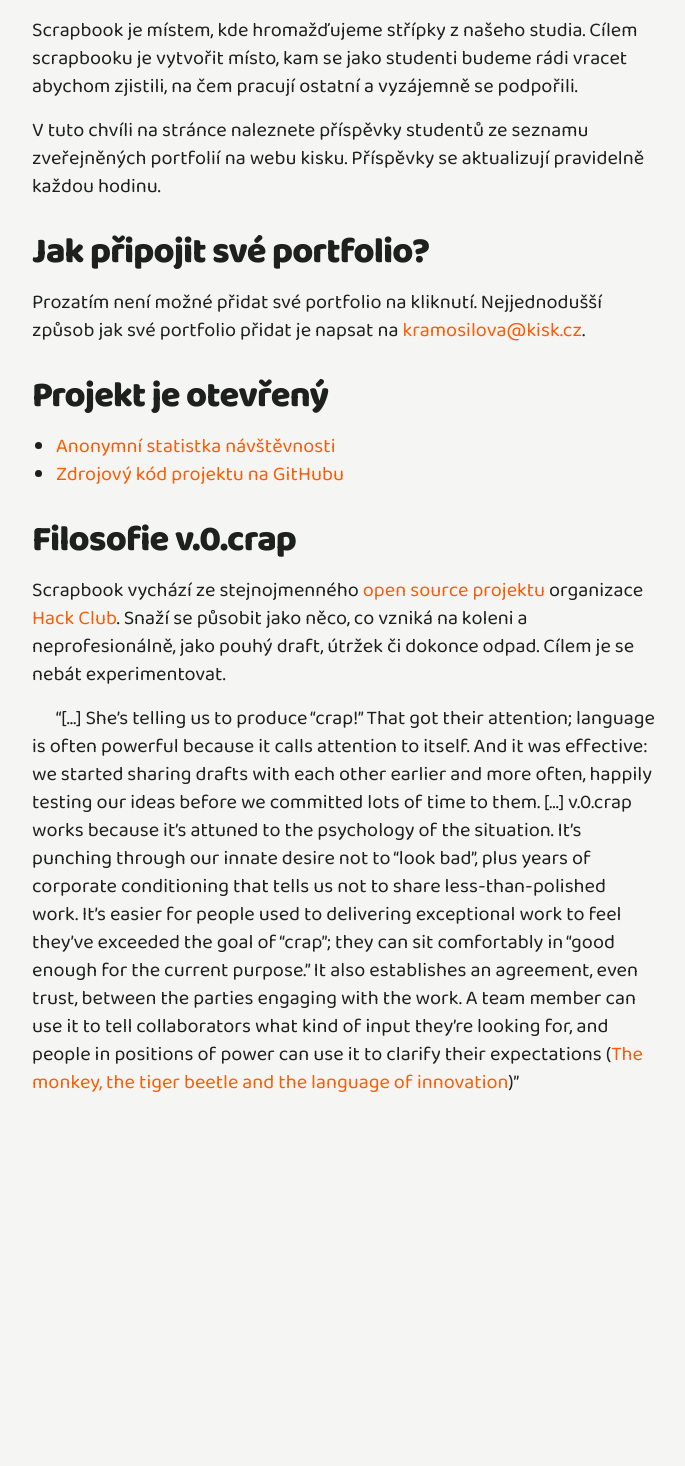
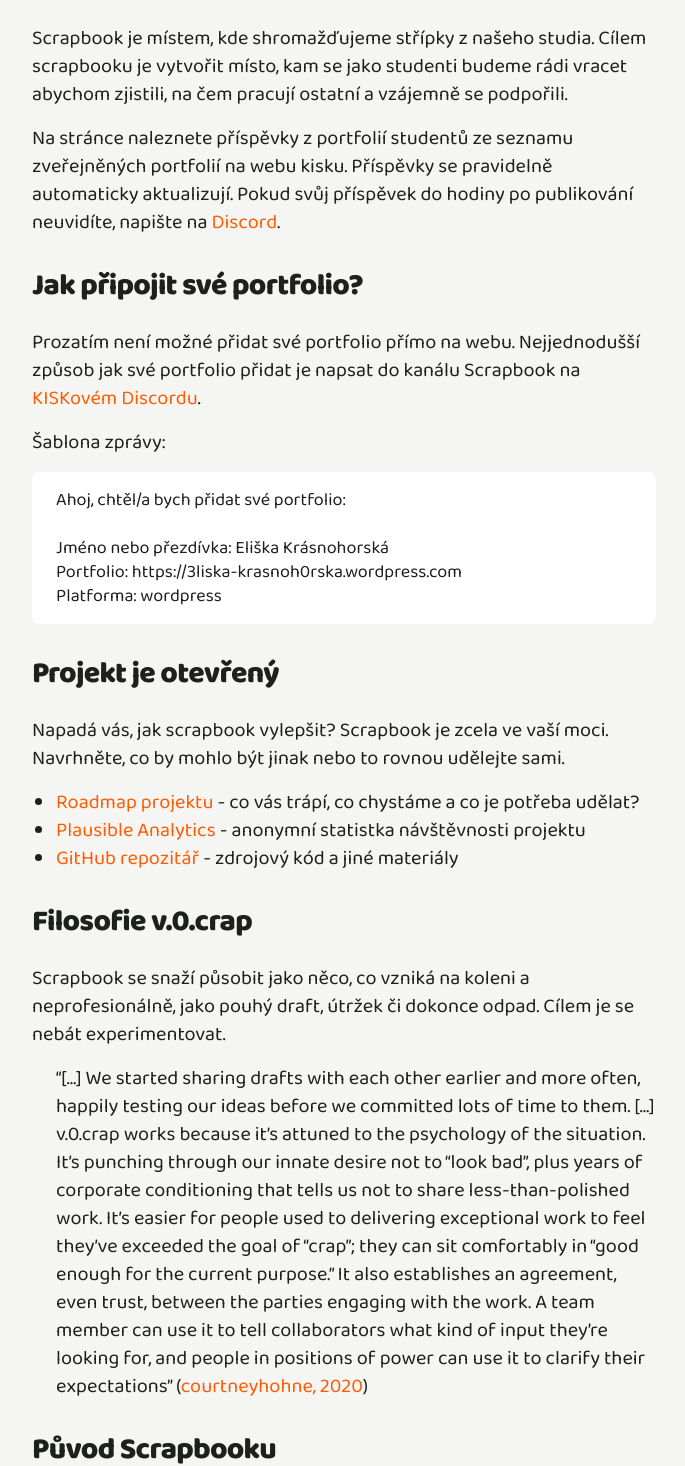
Before and after one commit to kisk-muni/scrapbook, a Next.js app: page /about in a window 1280 px wide. Shown: the part 144-1610 px from the top of the page, without its empty margins (296-981 px from the left). Before the commit the page ends 1320 px from the top, so only its background shows below. Built offline with nearby package versions, Linux system fonts and the light colour scheme; a web font is replaced by a local one.

Commit message:
marketing

```diff
--- a/app/about/page.tsx
+++ b/app/about/page.tsx
@@ -1,69 +1,158 @@
 'use client';
 import Link from 'next/link';
 
+function Paragraph({ children }) {
+  return (
+    <p className="mt-0 text-lg lg:text-xl text-text leading-8 mx-auto mb-4">
+      {children}
+    </p>
+  );
+}
+
+function H2({ children }) {
+  return (
+    <h2 className="text-xl mt-6 mb-3 md:mt-8 md:mb-6 tracking-tight text-text md:text-2xl lg:text-3xl">
+      {children}
+    </h2>
+  );
+}
+
 export default function HomePage() {
   return (
-    <div className="mx-auto sm:max-w-2xl mt-6 mb-8 px-4 sm:mt-6 sm:mb-16 sm:px-6 md:mt-8 md:mb-20">
+    <div className="mx-auto sm:max-w-2xl mt-6 mb-8 sm:mt-6 sm:mb-16 sm:px-6 md:mt-8 md:mb-20">
       <div className="justify-center">
-        <h1 className="text-4xl mb-4 tracking-tight text-text sm:text-5xl md:text-5xl">
+        <h1 className="text-4xl mb-6 tracking-tight text-text sm:text-5xl md:text-5xl">
           <span className="block xl:inline font-extrabold">O Scrapbooku</span>
         </h1>
-        <p className="mt-0 text-xl text-text mx-auto mb-4">
-          Scrapbook je místem, kde hromažďujeme střípky z našeho studia. Cílem
+        <Paragraph>
+          Scrapbook je místem, kde shromažďujeme střípky z našeho studia. Cílem
           scrapbooku je vytvořit místo, kam se jako studenti budeme rádi vracet
-          abychom zjistili, na čem pracují ostatní a vyzájemně se podpořili.
-        </p>
-        <p className="mt-0 text-xl text-text mx-auto mb-4">
-          V tuto chvíli na stránce naleznete příspěvky studentů ze seznamu
-          zveřejněných portfolií na webu kisku. Příspěvky se aktualizují
-          pravidelně každou hodinu.
-        </p>
-        <h2 className="text-3xl mt-8 mb-4 tracking-tight text-text sm:text-4xl md:text-4xl">
+          abychom zjistili, na čem pracují ostatní a vzájemně se podpořili.
+        </Paragraph>
+        <Paragraph>
+          Na stránce naleznete příspěvky z portfolií studentů ze seznamu
+          zveřejněných portfolií na webu kisku. Příspěvky se pravidelně
+          automaticky aktualizují. Pokud svůj příspěvek do hodiny po publikování
+          neuvidíte, napište na{' '}
+          <Link
+            className="text-orange hover:underline"
+            href="https://discord.gg/PGugj3BsE9"
+          >
+            Discord
+          </Link>
+          .
+        </Paragraph>
+        <H2>
           <span className="block xl:inline font-extrabold">
             Jak připojit své portfolio?
           </span>
-        </h2>
-        <p className="mt-0 text-xl text-text mx-auto mb-4">
-          Prozatím není možné přidat své portfolio na kliknutí. Nejjednodušší
-          způsob jak své portfolio přidat je napsat na{' '}
+        </H2>
+        <Paragraph>
+          Prozatím není možné přidat své portfolio přímo na webu. Nejjednodušší
+          způsob jak své portfolio přidat je napsat do kanálu Scrapbook na{' '}
           <Link
             className="text-orange hover:underline"
-            href="mailto:kramosilova@kisk.cz"
+            href="https://discord.gg/PGugj3BsE9"
           >
-            kramosilova@kisk.cz
+            KISKovém Discordu
           </Link>
           .
-        </p>
-        <h2 className="text-3xl mt-8 mb-4 tracking-tight text-text sm:text-4xl md:text-4xl">
+        </Paragraph>
+        <Paragraph>Šablona zprávy:</Paragraph>
+        <div className="px-6 py-4 bg-white rounded-lg">
+          <p className="mt-0 text-lg text-text leading-6 mx-auto mb-0">
+            Ahoj, chtěl/a bych přidat své portfolio:
+            <br />
+            <br />
+            Jméno nebo přezdívka: Eliška Krásnohorská <br />
+            Portfolio: https://3liska-krasnoh0rska.wordpress.com
+            <br />
+            Platforma: wordpress
+          </p>
+        </div>
+        <H2>
           <span className="block xl:inline font-extrabold">
             Projekt je otevřený
           </span>
-        </h2>
+        </H2>
+        <Paragraph>
+          Napadá vás, jak scrapbook vylepšit? Scrapbook je zcela ve vaší moci.
+          Navrhněte, co by mohlo být jinak nebo to rovnou udělejte sami.{' '}
+        </Paragraph>
         <ul className="mt-0 pl-6 text-xl list-disc text-text mx-auto mb-4">
+          <li>
+            <Link
+              className="text-orange hover:underline"
+              href="https://github.com/orgs/kisk-muni/projects/1/views/1"
+            >
+              Roadmap projektu
+            </Link>{' '}
+            - co vás trápí, co chystáme a co je potřeba udělat?
+          </li>
           <li>
             <Link
               className="text-orange hover:underline"
               href="https://plausible.io/kisk.vercel.app/"
             >
-              Anonymní statistka návštěvnosti
-            </Link>
+              Plausible Analytics
+            </Link>{' '}
+            - anonymní statistka návštěvnosti projektu
           </li>
           <li>
             <Link
               className="text-orange hover:underline"
               href="https://github.com/kisk-muni/scrapbook"
             >
-              Zdrojový kód projektu na GitHubu
-            </Link>
+              GitHub repozitář
+            </Link>{' '}
+            - zdrojový kód a jiné materiály
           </li>
         </ul>
-        <h2 className="text-3xl mt-8 mb-4 tracking-tight text-text sm:text-4xl md:text-4xl">
+        <H2>
           <span className="block xl:inline font-extrabold">
             Filosofie v.0.crap
           </span>
-        </h2>
-        <p className="mt-0 text-xl text-text mx-auto mb-4">
-          Scrapbook vychází ze stejnojmenného{' '}
+        </H2>
+        <Paragraph>
+          Scrapbook se snaží působit jako něco, co vzniká na koleni a
+          neprofesionálně, jako pouhý draft, útržek či dokonce odpad. Cílem je
+          se nebát experimentovat.
+        </Paragraph>
+        <Paragraph>
+          <div className="ml-3 md:ml-6">
+            <q>
+              […] We started sharing drafts with each other earlier and more
+              often, happily testing our ideas before we committed lots of time
+              to them. […] v.0.crap works because it’s attuned to the psychology
+              of the situation. It’s punching through our innate desire not to
+              “look bad”, plus years of corporate conditioning that tells us not
+              to share less-than-polished work. It’s easier for people used to
+              delivering exceptional work to feel they’ve exceeded the goal of
+              “crap”; they can sit comfortably in “good enough for the current
+              purpose.” It also establishes an agreement, even trust, between
+              the parties engaging with the work. A team member can use it to
+              tell collaborators what kind of input they’re looking for, and
+              people in positions of power can use it to clarify their
+              expectations
+            </q>{' '}
+            (
+            <Link
+              className="text-orange hover:underline"
+              href="https://blog.x.company/the-monkey-the-tiger-beetle-and-the-language-of-innovation-25d43a3c9632"
+            >
+              courtneyhohne, 2020
+            </Link>
+            )
+          </div>
+        </Paragraph>
+        <H2>
+          <span className="block xl:inline font-extrabold">
+            Původ Scrapbooku
+          </span>
+        </H2>
+        <Paragraph>
+          Cílem projektu je řešit potřeby studentů KISKu ve vzájemném sdílení
+          studijní cesty a sebeprezentaci. Scrapbook vychází ze stejnojmenného{' '}
           <Link
             className="text-orange hover:underline"
             href="https://scrapbook.hackclub.com/"
@@ -77,33 +166,8 @@ export default function HomePage() {
           >
             Hack Club
           </Link>
-          . Snaží se působit jako něco, co vzniká na koleni a neprofesionálně,
-          jako pouhý draft, útržek či dokonce odpad. Cílem je se nebát
-          experimentovat.
-        </p>
-        <q className="mt-0 ml-6 text-xl text-text mx-auto mb-4">
-          […] She’s telling us to produce “crap!” That got their attention;
-          language is often powerful because it calls attention to itself. And
-          it was effective: we started sharing drafts with each other earlier
-          and more often, happily testing our ideas before we committed lots of
-          time to them. […] v.0.crap works because it’s attuned to the
-          psychology of the situation. It’s punching through our innate desire
-          not to “look bad”, plus years of corporate conditioning that tells us
-          not to share less-than-polished work. It’s easier for people used to
-          delivering exceptional work to feel they’ve exceeded the goal of
-          “crap”; they can sit comfortably in “good enough for the current
-          purpose.” It also establishes an agreement, even trust, between the
-          parties engaging with the work. A team member can use it to tell
-          collaborators what kind of input they’re looking for, and people in
-          positions of power can use it to clarify their expectations (
-          <Link
-            className="text-orange hover:underline"
-            href="https://blog.x.company/the-monkey-the-tiger-beetle-and-the-language-of-innovation-25d43a3c9632"
-          >
-            The monkey, the tiger beetle and the language of innovation
-          </Link>
-          )
-        </q>
+          , přebírá jeho základní myšlenku a pro začátek také vizuální identitu.
+        </Paragraph>
       </div>
     </div>
   );
--- a/app/page.tsx
+++ b/app/page.tsx
@@ -38,7 +38,7 @@ function Card(props: PostItemProps) {
         </div>
       </div>
       <div className="px-4 pb-4">
-        <p className="mb-2 leading-6 hover:text-muted">
+        <p className="mb-2 text-lg leading-6 hover:text-muted">
           <Link
             onClick={() => plausible('Post Title Link: Click')}
             href={props.url}
```
